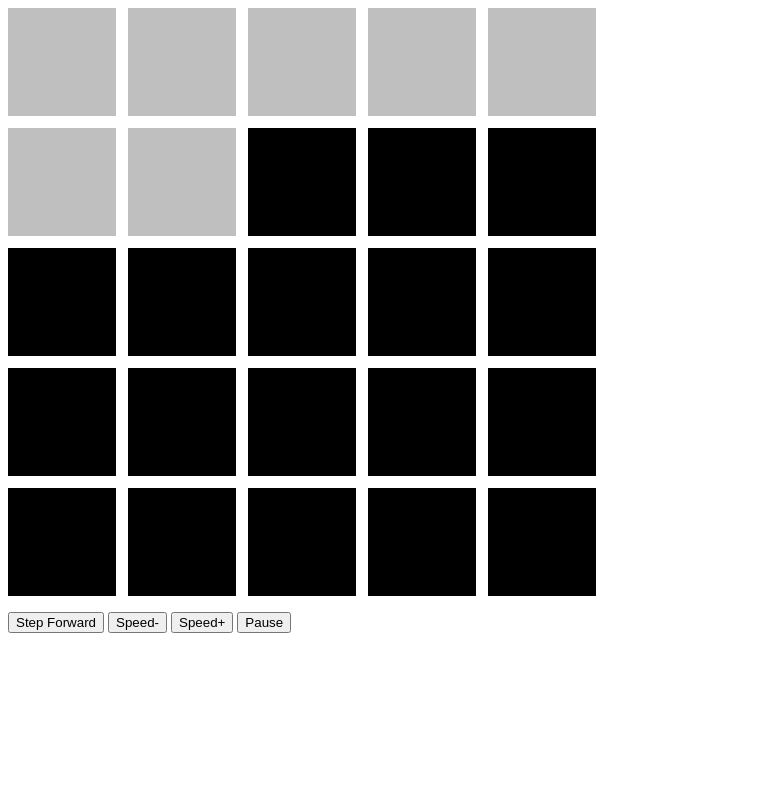
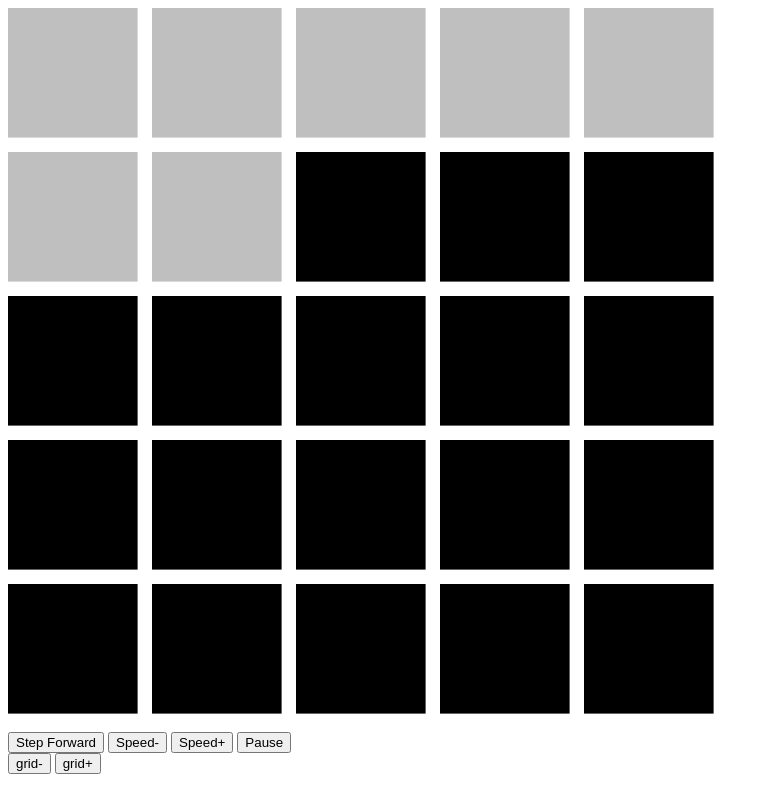
Before and after one commit to aneeshdurg/haskellGameofLife, a plain HTML site: page index.html in a window 1280 px wide. Shown: the whole page, without its empty margins (0-769 px from the left). Drawn offline with Linux system fonts and the light colour scheme.

Commit message:
Variable grid size

```diff
--- a/index.html
+++ b/index.html
@@ -34,5 +34,8 @@
 <button onclick="changeSpeed(50)">Speed-</button>
 <button onclick="changeSpeed(-50)">Speed+</button>
 <button id="pausebtn" onclick="togglePause()">Pause</button>
+<br>
+<button onclick="changeGrid(-1)">grid-</button>
+<button onclick="changeGrid(1)">grid+</button>
 </body>
 </html>
--- a/js/buttons.js
+++ b/js/buttons.js
@@ -14,3 +14,8 @@ function togglePause(){
 		document.getElementById('pausebtn').innerHTML = "Resume";
 	}
 }
+
+function changeGrid(delta){
+	grid+=delta;
+	init();
+}
--- a/js/script.js
+++ b/js/script.js
@@ -10,21 +10,16 @@ var startup = true;
 function init(){
 	console.log("Start");
 	var svg = d3.selectAll("svg");
-	w = window.innerWidth*0.75;
-	h = window.innerHeight*0.75;
+	w = window.innerWidth*0.9;
+	h = window.innerHeight*0.9;
 	svg.attr("width",w);
 	svg.attr("height",h);
 	cellDim = Math.min(w/grid, h/grid);
+	svg.selectAll("rect").remove();
+	cells = [];
 	for(var i = 0; i<grid; i++){
 		for(var j = 0; j<grid; j++){
-			var r = null;
-			if (startup){
-				r = svg.append("rect");
-				cells.push(r);
-			}
-			else{
-				r = cells[j+i*grid];
-			}
+			var r = svg.append("rect");
 			r.attr("width", cellDim*0.9);
 			r.attr("height", cellDim*0.9);
 			r.attr("fill", "black");
@@ -32,10 +27,24 @@ function init(){
 			r.attr("y", i*cellDim);
 			r.attr("id", j+i*grid);
 			r.on("mouseover", toggleState);
+			cells.push(r);
 		}
 	}
-	getState();
-	updateState();
+	if(startup){
+		getState();
+		updateState();
+	}
+	else{
+		state = [];
+		while(grid*grid>state.length)
+			state.push(0);
+		while(grid*grid<state.length)
+			state.pop();
+		console.log(state);
+		updateStateStr();
+		updateState();
+	}
+	startup = false;
 }
 
 function toggleState(){
@@ -51,6 +60,8 @@ function toggleState(){
 
 function updateState(){
 	getState();
+	console.log(state);
+	console.log(cells.length);
 	for(var i = 0; i<state.length; i++){
 		if(Number(state[i])==1)
 			cells[i].style("opacity", 1);
@@ -61,7 +72,8 @@ function updateState(){
 
 function getState(){
 	var stateStr = document.getElementById('state').innerHTML;
-	state = stateStr.substring(3,stateStr.length-1).split(',');
+	state = stateStr.substring(1,stateStr.length-1).split(',');
+	state.pop();
 	//console.log(state);
 }
 
```
